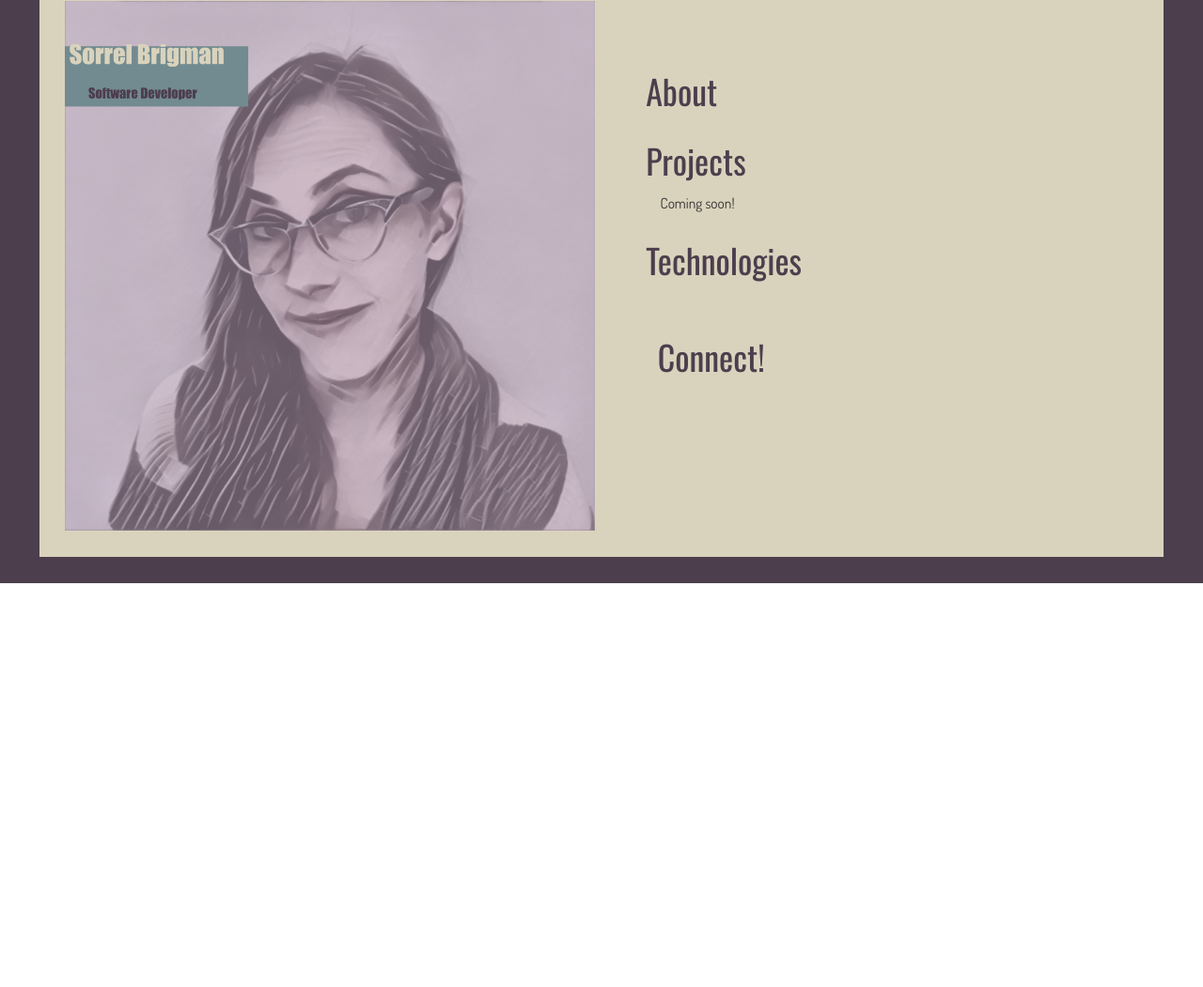
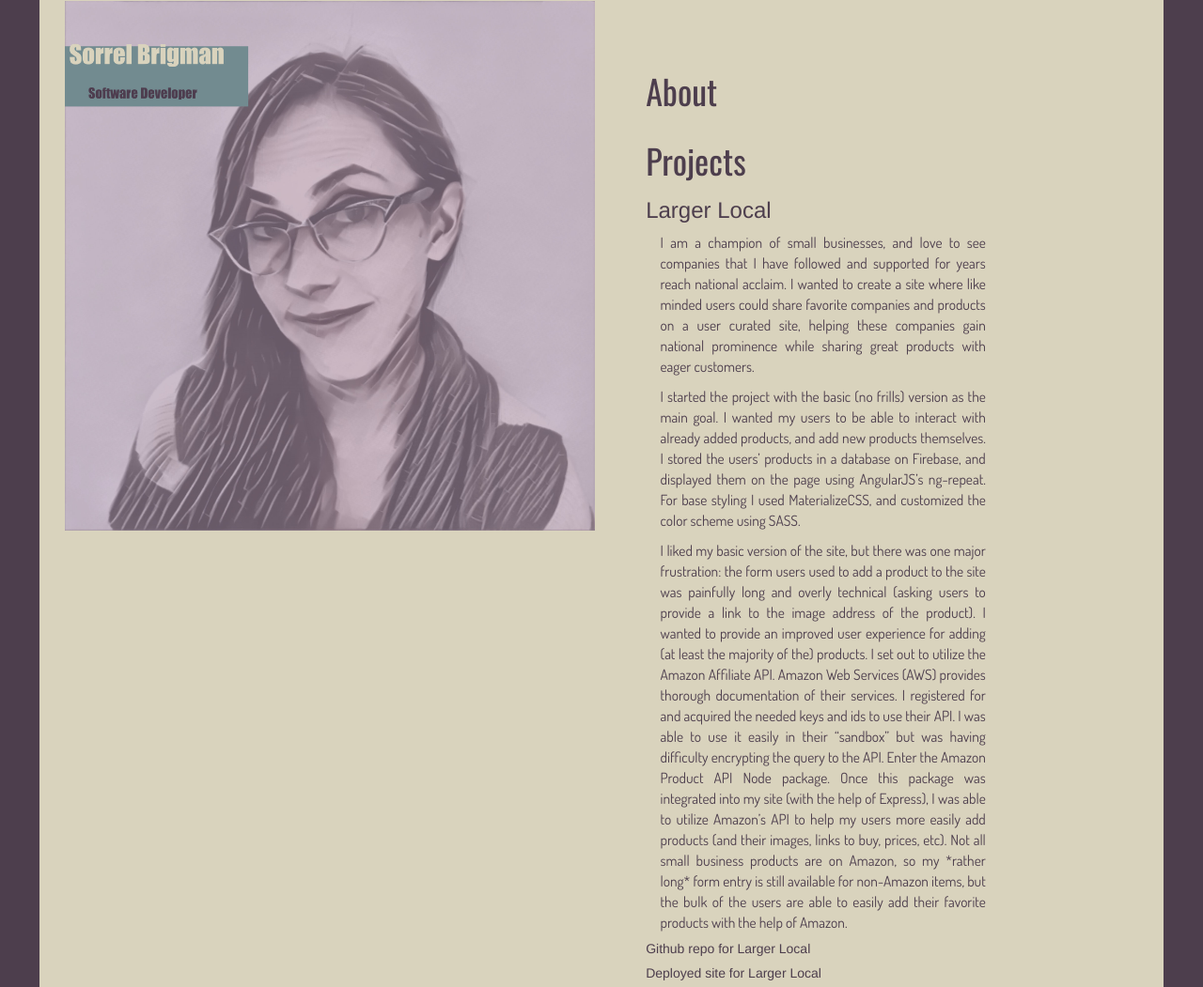
Before and after one commit to SorrelBrigman/SorrelBrigman.gitHub.io, a website: page index.html at #!/projects in a window 1280 px wide. Shown: the part 55-1106 px from the top of the page at 94% size. Before the commit the page ends 800 px from the top, so only its background shows below. Drawn offline with nearby package versions, Linux system fonts and the light colour scheme; some packages are replaced by stand-ins of ours.

Commit message:
added project to project tab

```diff
--- a/partials/projects.html
+++ b/partials/projects.html
@@ -8,7 +8,15 @@
   <div class="col-md-10 col-md-offset-1 Projects">
     <a href="#!/projects"><h1>Projects</h1></a>
     <div class="projectContent">
-     <p>Coming soon!</p>
+     <h3>Larger Local</h3>
+     <p>I am a champion of small businesses, and love to see companies that I have followed and supported for years reach national acclaim. I wanted to create a site where like minded users could share favorite companies and products on a user curated site, helping these companies gain national prominence while sharing great products with eager customers.</p>
+
+      <p>I started the project with the basic (no frills) version as the main goal. I wanted my users to be able to interact with already added products, and add new products themselves. I stored the users’ products in a database on Firebase, and displayed them on the page using AngularJS’s ng-repeat.  For base styling I used MaterializeCSS, and customized the color scheme using SASS. </p>
+
+      <p>I liked my basic version of the site, but there was one major frustration: the form users used to add a product to the site was painfully long and overly technical (asking users to provide a link to the image address of the product). I wanted to provide an improved user experience for adding (at least the majority of the) products. I set out to utilize the Amazon Affiliate API. Amazon Web Services (AWS) provides thorough documentation of their services. I registered for and acquired the needed keys and ids to use their API. I was able to use it easily in their “sandbox” but was having difficulty encrypting the query to the API. Enter the Amazon Product API Node package. Once this package was integrated into my site (with the help of Express), I was able to utilize Amazon’s API to help my users more easily add products (and their images, links to buy, prices, etc). Not all small business products are on Amazon, so my *rather long* form entry is still available for non-Amazon items, but the bulk of the users are able to easily add their favorite products with the help of Amazon.</p>
+
+      <h5><a href="https://github.com/SorrelBrigman/frontend_capstone">Github repo for Larger Local</a></h5>
+      <h5><a href="https://glacial-garden-78355.herokuapp.com/#!/">Deployed site for Larger Local</a></h5>
     </div>
   </div>
 </div>
--- a/styles.css
+++ b/styles.css
@@ -4,9 +4,11 @@ Page Stylings
 
 /*Color for overall page*/
 
-.body {
+body {
 	color: #4d3e4d;
 }
+
+
 
 a {
 	color: #4d3e4d;
```
